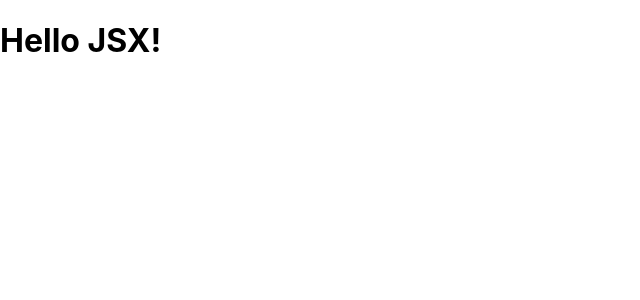
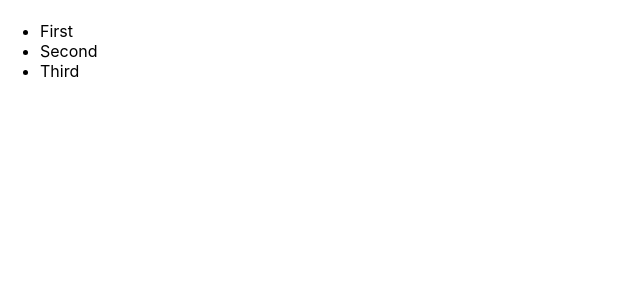
Before and after one commit to AndrejDovidenko/FreeCodeCamp, a React (Create React App) app in the folder react-project01/: page / in a window 1280 px wide. Shown: the top 300 px of the page, without its empty margins (0-640 px from the left). Built offline with nearby package versions, Linux system fonts and the light colour scheme.

Commit message:
react lesson02

```diff
--- a/react-project01/src/App.js
+++ b/react-project01/src/App.js
@@ -1,26 +1,18 @@
-import logo from './logo.svg';
-import './App.css';
-const JSX = <h1>Hello JSX!</h1>;
+import logo from "./logo.svg";
+import "./App.css";
+const JSX = (
+  <div>
+    <h1></h1>
+    <p></p>
+    <ul>
+      <li>First</li>
+      <li>Second</li>
+      <li>Third</li>
+    </ul>
+  </div>
+);
 function App() {
-  return (JSX
-    // const JSX = <div></div>;
-    // <div className="App">
-    //   <header className="App-header">
-    //     <img src={logo} className="App-logo" alt="logo" />
-    //     <p>
-    //       Edit <code>src/App.js</code> and save to reload.
-    //     </p>
-    //     <a
-    //       className="App-link"
-    //       href="https://reactjs.org"
-    //       target="_blank"
-    //       rel="noopener noreferrer"
-    //     >
-    //       Learn React
-    //     </a>
-    //   </header>
-    // </div>
-  );
+  return JSX;
 }
 
 export default App;
```
